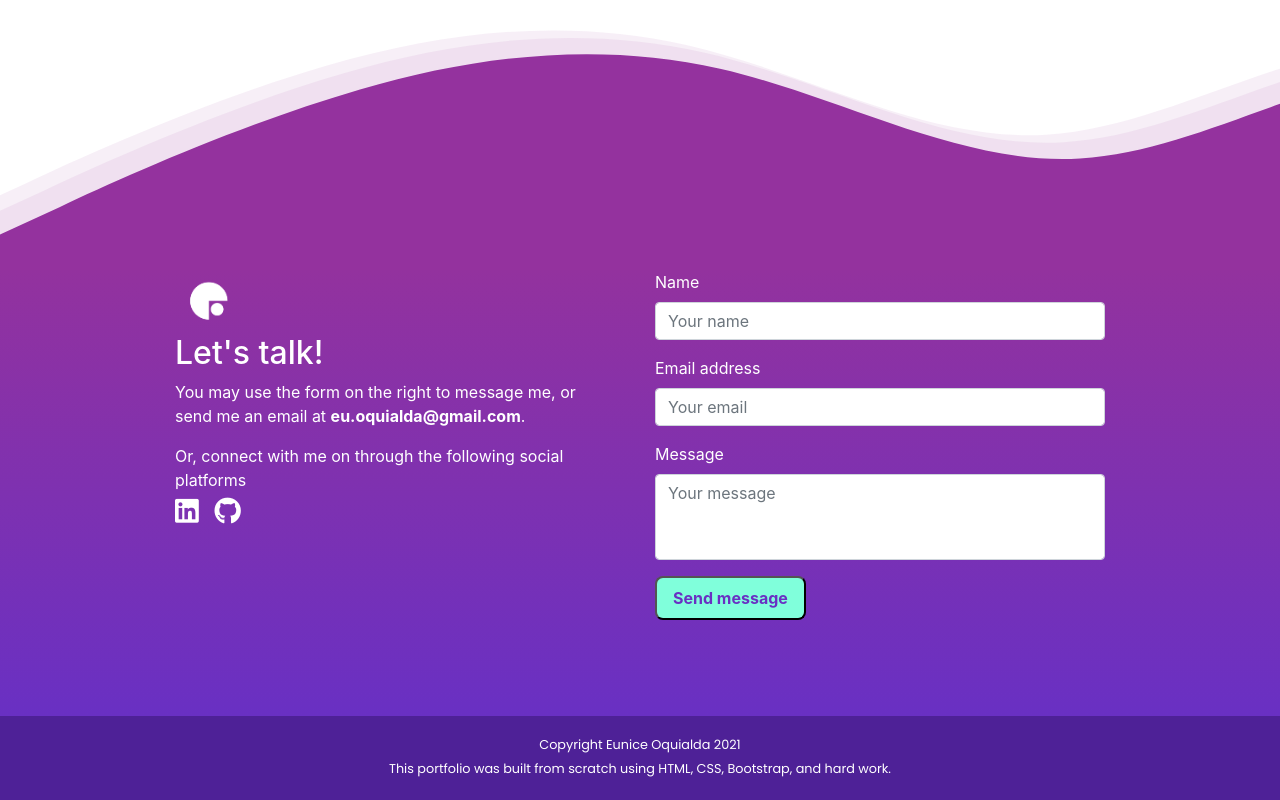
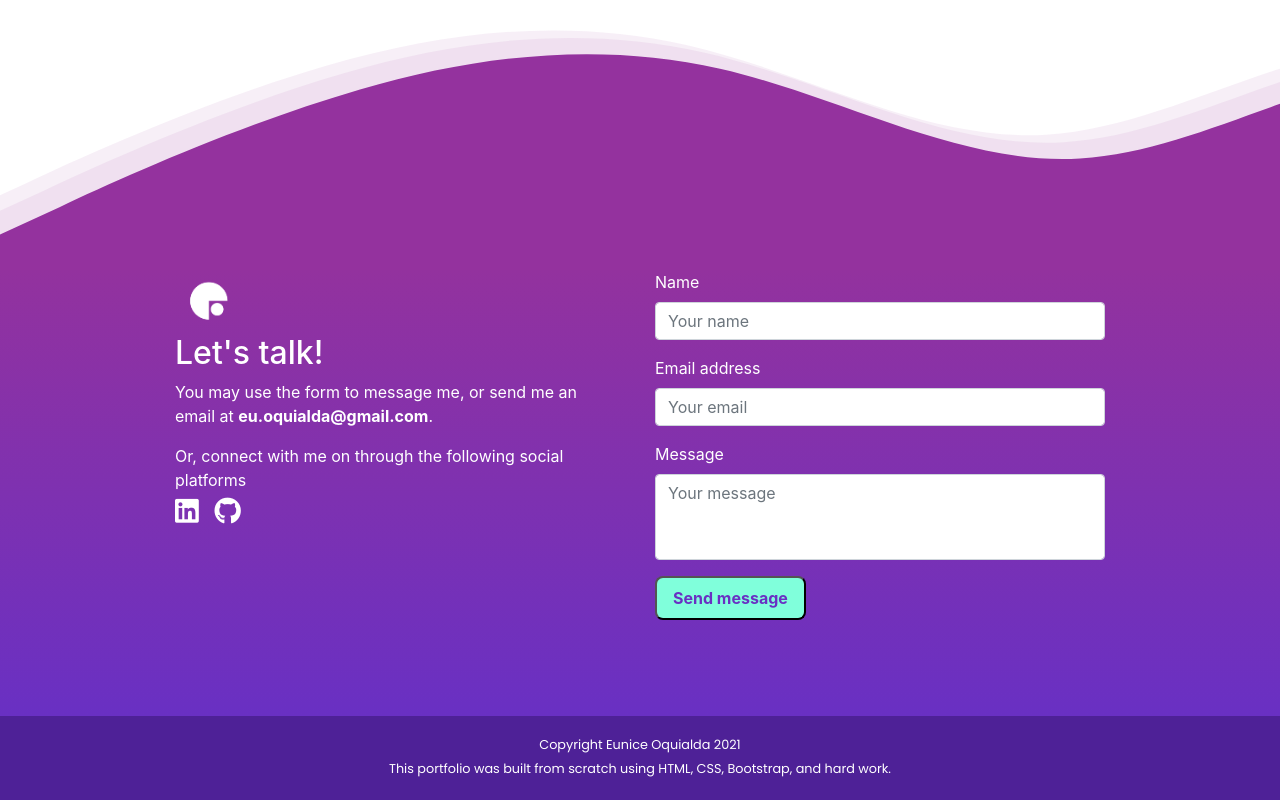
Before and after one commit to euniceoquialda/portfolio2021, a plain HTML site: page about.html in a window 1280 px wide. Shown: the part 773-1573 px from the top of the page. Drawn offline with nearby package versions, Linux system fonts and the light colour scheme.

Commit message:
Update about.html
fourth

```diff
--- a/about.html
+++ b/about.html
@@ -202,7 +202,7 @@
                 <div class="col-12 col-md-6 pr-5">
                     <img src="./img/logos/eo-logo-white.png" id="site-logo-bottom" alt="site logo">
                     <h2 class="">Let's talk!</h2>
-                    <p class="">You may use the form on the right to message me, or send me an email at <a
+                    <p class="">You may use the form to message me, or send me an email at <a
                             target="_blank" class="text-white"
                             href="mailto:hi.euniceo@gmail.com"><strong>eu.oquialda@gmail.com</strong></a>.</p>
                     <p>Or, connect with me on through the following social platforms <br><a href="https://www.linkedin.com/in/euniceoquialda/" aria-label="Linkedin Profile"
```
